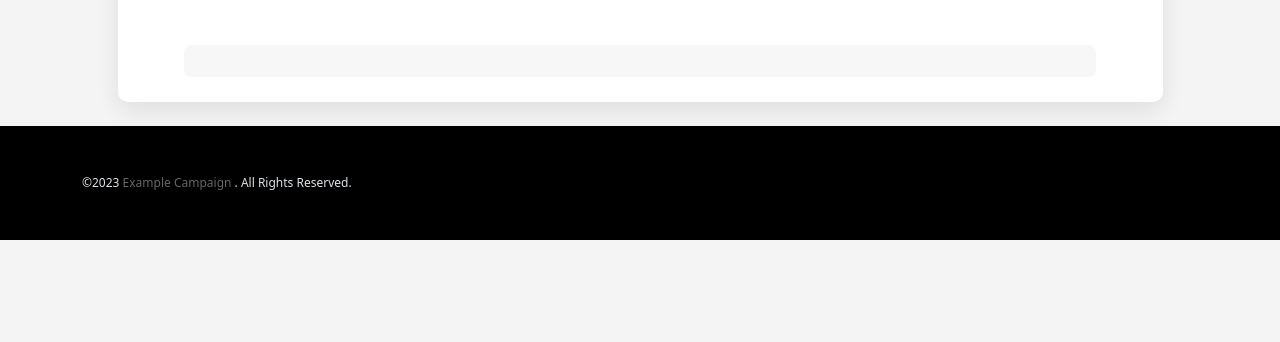
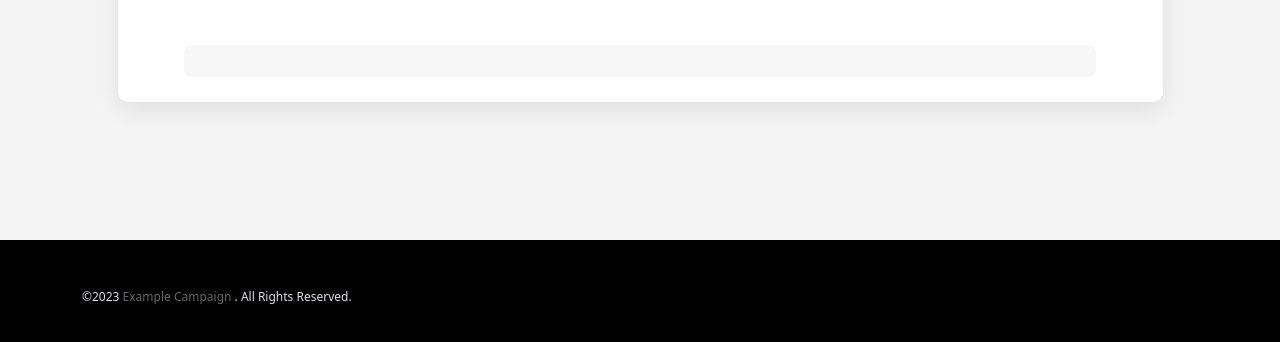
Before and after one commit to 29next/example-campaign, a website: page thank-you.html in a window 1280 px wide. Shown: the part 446-788 px from the top of the page. Drawn offline with Linux system fonts and the light colour scheme; no server answers.

Commit message:
fix display height isue

```diff
--- a/thank-you.html
+++ b/thank-you.html
@@ -1,5 +1,5 @@
 <!DOCTYPE html>
-<html lang="en">
+<html lang="en" class="h-100">
 
 <head>
     <meta charset="UTF-8">
```
Also changed, not shown: upsell.html (+1 -1 lines).
